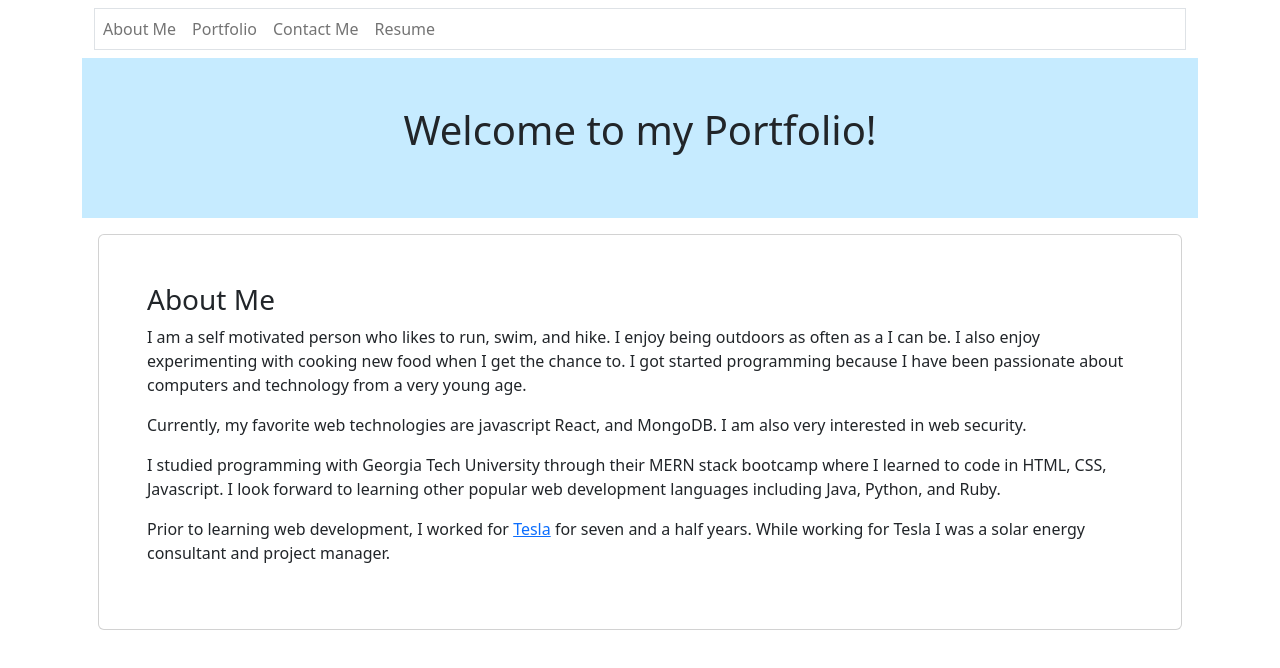
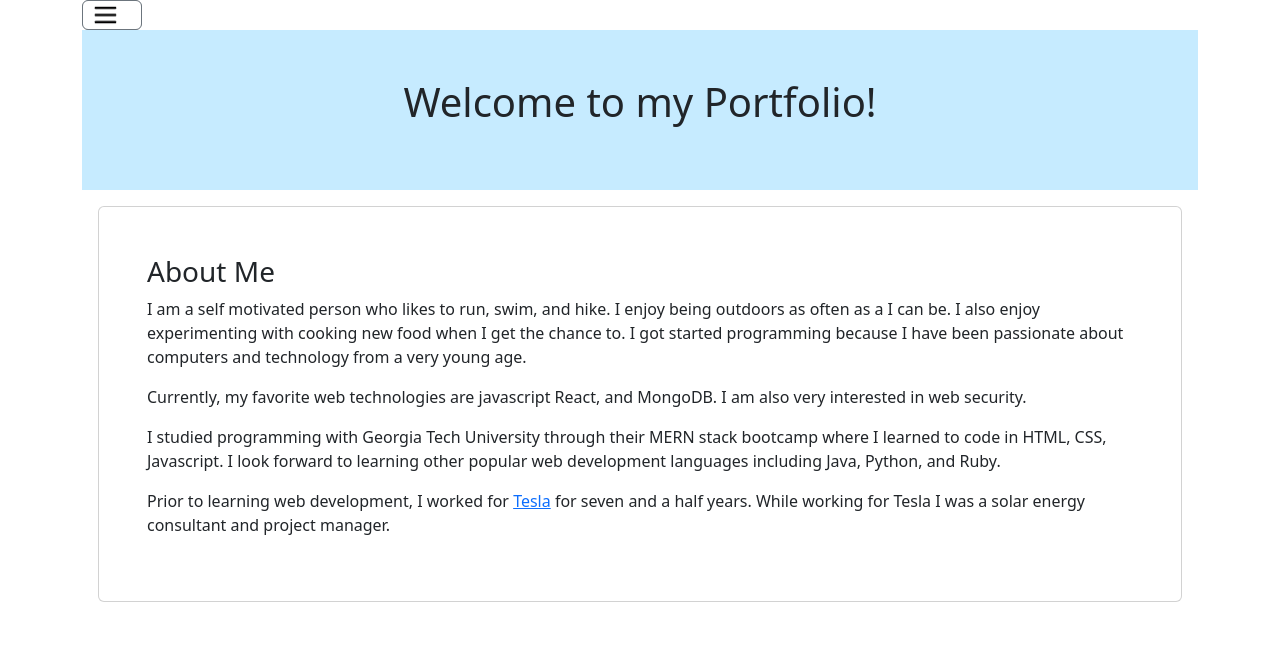
Before and after one commit to m-j-hodges/squirrely-octopus, a React (Create React App) app in the folder client/: page /About in a window 1280 px wide. Shown: the top 668 px of the page. Built offline with nearby package versions, Linux system fonts and the light colour scheme.

Commit message:
adding hamburger menu

```diff
--- a/client/package.json
+++ b/client/package.json
@@ -10,6 +10,7 @@
     "bootstrap": "^5.2.2",
     "jquery": "^3.6.1",
     "js-file-download": "^0.4.12",
+    "popper.js": "^1.16.1",
     "react": "^18.2.0",
     "react-bootstrap": "^2.5.0",
     "react-dom": "^18.2.0",
--- a/client/src/App.css
+++ b/client/src/App.css
@@ -11,6 +11,15 @@
   .App-logo {
     animation: App-logo-spin infinite 20s linear;
   }
+}
+
+@media screen and (min-width: 992px) {
+  nav {
+    width: 90%;
+    height: 10%;
+
+  }
+
 }
 
 .experience {
--- a/client/src/components/NavTabs.js
+++ b/client/src/components/NavTabs.js
@@ -11,6 +11,8 @@ import Resume from "./Resume"
 import Contact from './Contact'
 import Portfolio from './Portfolio'
 import About from './About'
+import hamburger from '../files/hamburger_menu.png'
+
 
 
 function Header({currentPage, handlePageChange}) {
@@ -18,36 +20,19 @@ function Header({currentPage, handlePageChange}) {
 
 return (
 <div>
-  <nav className="navbar navbar-expand-lg navbar-light bg-white">
-    <div className="container-fluid">
-      <button
-        className="navbar-toggler"
-        type="button"
-        data-mdb-toggle="collapse"
-        data-mdb-target="#navbarExample01"
-        aria-controls="navbarExample01"
-        aria-expanded="false"
-        aria-label="Toggle navigation"
-      >
-        <i className="fas fa-bars"></i>
-      </button>
-      <div className="collapse navbar-collapse border" id="navbarExample01">
-        <ul className="navbar-nav me-auto mb-2 mb-lg-0">
-        <li className="nav-item">
-            <Link className= "nav-link" to='/About'>About Me</Link>
-          </li>
-          <li className="nav-item">
-            <Link className= "nav-link" to="/portfolio">Portfolio</Link>
-          </li>
-          <li className="nav-item">
-            <Link className= "nav-link" to="/contact">Contact Me</Link>
-          </li>
-          <li className="nav-item">
-            <Link className= "nav-link" to="/resume">Resume</Link>
-          </li>
-        </ul>
-      </div>
-    </div>
+  <nav>
+  <div className="dropdown">
+  <div className="btn btn-secondary dropdown-toggle p-0 d-flex justify-content-center" type="button" id="dropdownMenuButton1" data-bs-toggle="dropdown" aria-expanded="false">
+    <img width='50%' alt="hamburger_menu" src={hamburger}></img>
+  </div>
+  <ul className="dropdown-menu" aria-labelledby="dropdownMenuButton1">
+    <li className="dropdown-item"><Link to="/About"> About Me</Link></li>
+    <li className="dropdown-item"><Link to="/portfolio">Portfolio</Link> </li>
+    <li className="dropdown-item"><Link to="/contact">Contact Me</Link></li>
+    <li className="dropdown-item"><Link to="/resume"> Resume </Link></li>
+  </ul>
+</div>
+
   </nav>
   <div className="p-5 text-center navtabs">
     <h1 className="mb-3">Welcome to my Portfolio!</h1>
--- a/client/src/index.css
+++ b/client/src/index.css
@@ -11,3 +11,10 @@ code {
   font-family: source-code-pro, Menlo, Monaco, Consolas, 'Courier New',
     monospace;
 }
+
+#dropdownMenuButton1 {
+  background-image: url(files/hamburger_menu.png);
+  width:60px;
+  height:30px;
+  padding: 6px;
+}
--- a/client/src/index.js
+++ b/client/src/index.js
@@ -4,6 +4,9 @@ import './index.css';
 import App from './App';
 import reportWebVitals from './reportWebVitals';
 import 'bootstrap/dist/css/bootstrap.min.css'
+import $ from 'jquery'
+import Popper from 'popper.js'
+import 'bootstrap/dist/js/bootstrap.bundle.min';
 
 const container = document.getElementById('root');
 
```
Also changed, not shown: client/src/files/hamburger_menu.png (added), 1 other file (tests, documents, lock files or other folders).
